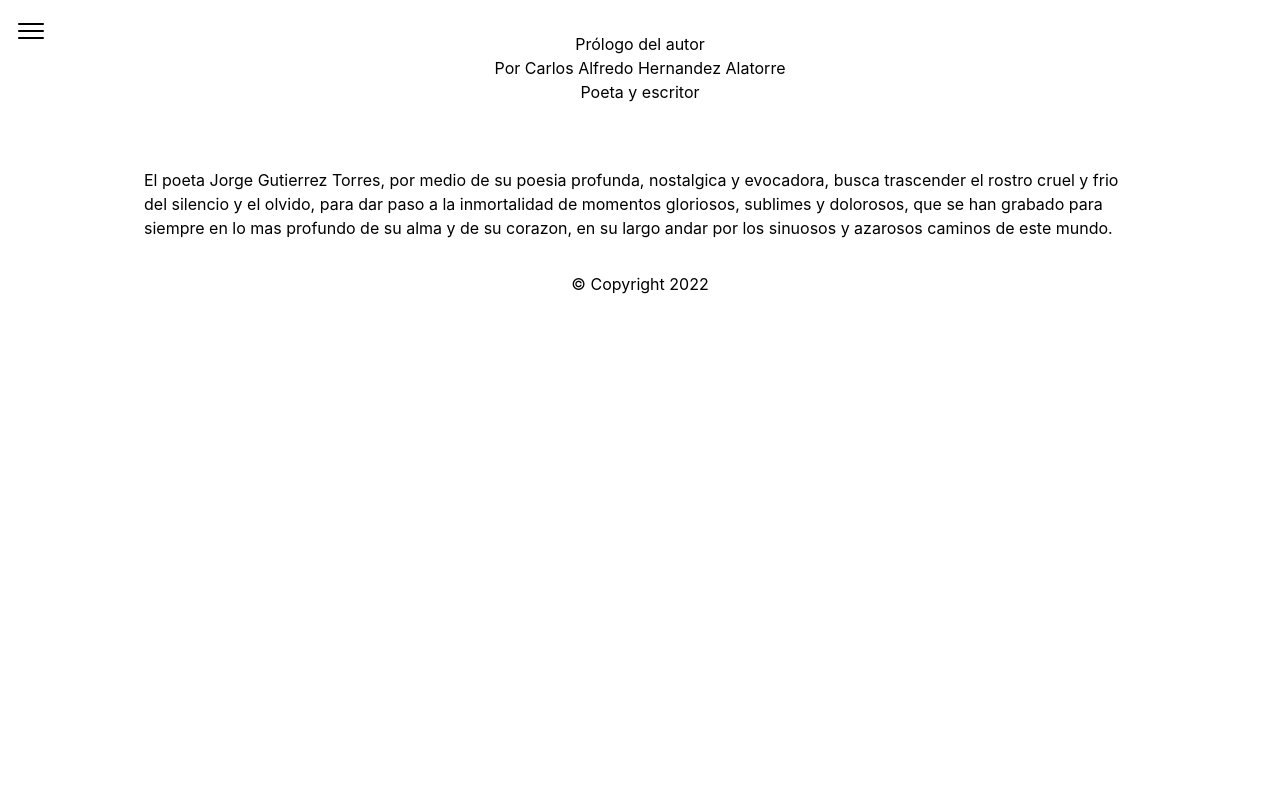
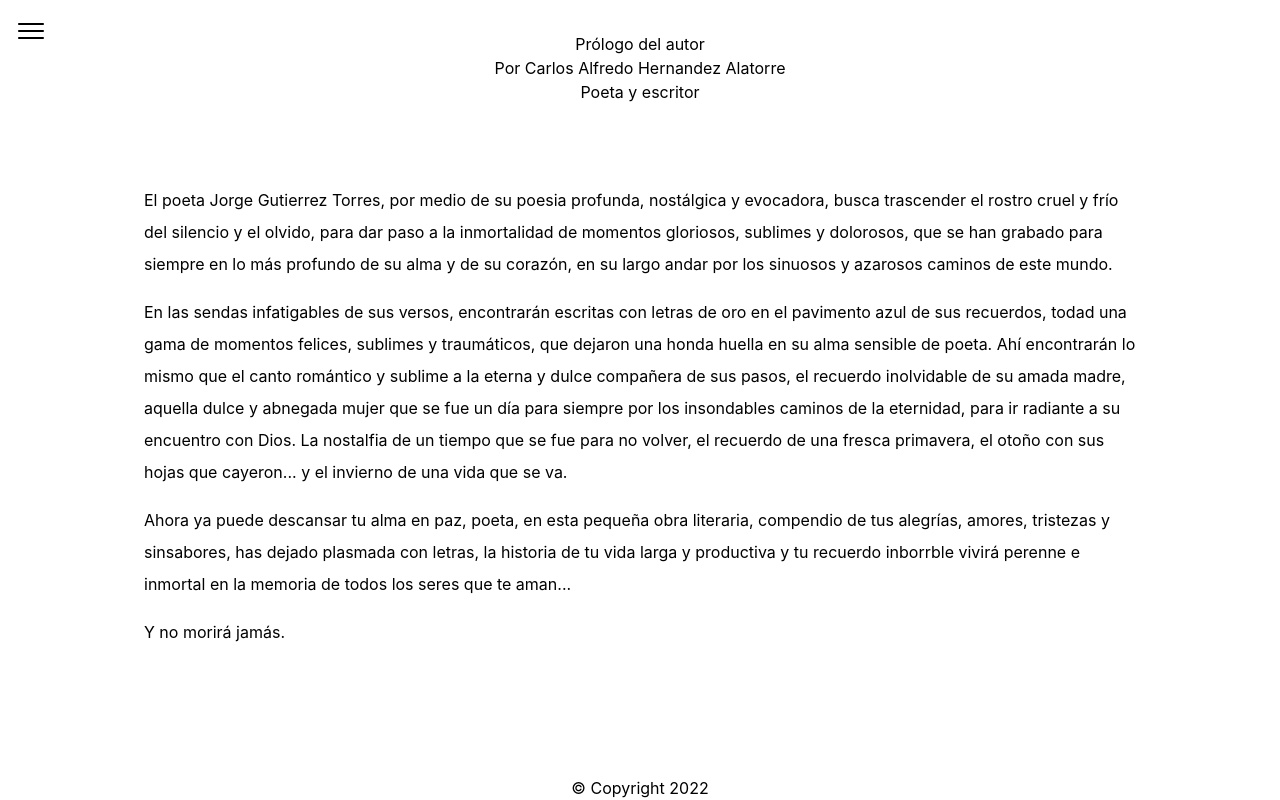
Before and after one commit to edgardo5gtz/poesia-realidad, a React (Create React App) app: page /prologo in a window 1280 px wide. Built offline with nearby package versions, Linux system fonts and the light colour scheme.

Commit message:
Finish prologue

```diff
--- a/src/App.js
+++ b/src/App.js
@@ -1,5 +1,5 @@
 import { Route, Routes } from "react-router-dom";
-import Bibliography from "./routes/Bibliography";
+import Biography from "./routes/Biography";
 import Photos from "./routes/Photos";
 import Poetry from "./routes/Poetry";
 import Prologue from "./routes/Prologue";
@@ -14,7 +14,7 @@ const App = () => {
         <Routes>
           <Route path="/" element={<Title />} />
           <Route path="/prologo" element={<Prologue />} />
-          <Route path="/bibliografia" element={<Bibliography />} />
+          <Route path="/bibliografia" element={<Biography />} />
           <Route path="/poesia" element={<Poetry />} />
           <Route path="/fotografias" element={<Photos />} />
         </Routes>
--- a/src/Page.js
+++ b/src/Page.js
@@ -1,6 +1,6 @@
 const Page = ({ title, content }) => {
   return (
-    <div className="flex flex-col">
+    <div className="flex flex-col h-full w-full">
       <div className="my-8">
         <h1 className="text-center ">{title}</h1>
       </div>
--- a/src/index.css
+++ b/src/index.css
@@ -17,6 +17,12 @@ body {
   background-size: cover;
 }
 
+p {
+  margin-top: 16px;
+  margin-bottom: 16px;
+  line-height: 2;
+}
+
 code {
   font-family: source-code-pro, Menlo, Monaco, Consolas, 'Courier New',
     monospace;
--- a/src/routes/Bibliography.js
+++ b/src/routes/Biography.js
@@ -1,13 +1,13 @@
 import Page from "../Page";
 
-const Bibliography = () => (
+const Biography = () => (
   <Page
     title={"Biografia e Historia del Autor"}
-    content={<BibliographyContent />}
+    content={<BiographyContent />}
   />
 );
 
-const BibliographyContent = () => (
+const BiographyContent = () => (
   <>
     Naci en Guadalajara, Jalisco un dia 18 de Marzo de 1934 en la calle de Juan
     Alvarez 818 Barrio del Capilla de Jesús, hijo de Enrique Gutierrez Alvarez y
@@ -17,4 +17,4 @@ const BibliographyContent = () => (
   </>
 );
 
-export default Bibliography;
+export default Biography;
--- a/src/routes/Prologue.js
+++ b/src/routes/Prologue.js
@@ -14,12 +14,34 @@ const PrologueTitle = () => (
 
 const PrologueContent = () => (
   <>
-    El poeta Jorge Gutierrez Torres, por medio de su poesia profunda, nostalgica
-    y evocadora, busca trascender el rostro cruel y frio del silencio y el
-    olvido, para dar paso a la inmortalidad de momentos gloriosos, sublimes y
-    dolorosos, que se han grabado para siempre en lo mas profundo de su alma y
-    de su corazon, en su largo andar por los sinuosos y azarosos caminos de este
-    mundo.
+    <p>
+      El poeta Jorge Gutierrez Torres, por medio de su poesia profunda,
+      nostálgica y evocadora, busca trascender el rostro cruel y frío del
+      silencio y el olvido, para dar paso a la inmortalidad de momentos
+      gloriosos, sublimes y dolorosos, que se han grabado para siempre en lo más
+      profundo de su alma y de su corazón, en su largo andar por los sinuosos y
+      azarosos caminos de este mundo.
+    </p>
+    <p>
+      En las sendas infatigables de sus versos, encontrarán escritas con letras
+      de oro en el pavimento azul de sus recuerdos, todad una gama de momentos
+      felices, sublimes y traumáticos, que dejaron una honda huella en su alma
+      sensible de poeta. Ahí encontrarán lo mismo que el canto romántico y
+      sublime a la eterna y dulce compañera de sus pasos, el recuerdo
+      inolvidable de su amada madre, aquella dulce y abnegada mujer que se fue
+      un día para siempre por los insondables caminos de la eternidad, para ir
+      radiante a su encuentro con Dios. La nostalfia de un tiempo que se fue
+      para no volver, el recuerdo de una fresca primavera, el otoño con sus
+      hojas que cayeron... y el invierno de una vida que se va.
+    </p>
+    <p>
+      Ahora ya puede descansar tu alma en paz, poeta, en esta pequeña obra
+      literaria, compendio de tus alegrías, amores, tristezas y sinsabores, has
+      dejado plasmada con letras, la historia de tu vida larga y productiva y tu
+      recuerdo inborrble vivirá perenne e inmortal en la memoria de todos los
+      seres que te aman...
+    </p>
+    <p>Y no morirá jamás.</p>
   </>
 );
 
```
